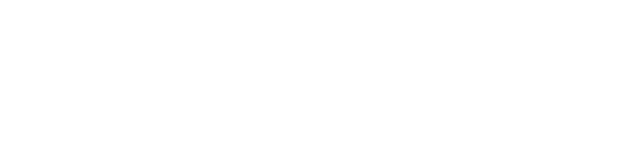
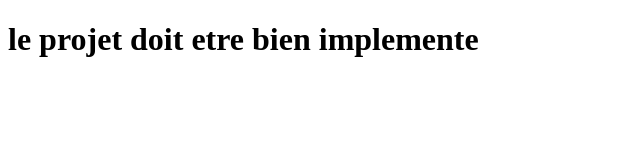
Before and after one commit to ELHIMASS/Zoroo, a plain HTML site: page index.html in a window 1280 px wide. Shown: the whole page, without its empty margins (0-640 px from the left). Drawn offline with Linux system fonts and the light colour scheme.

Commit message:
le mise a jour de anas

```diff
--- a/index.html
+++ b/index.html
@@ -4,6 +4,7 @@
     <meta charset="UTF-8">
     <meta name="viewport" content="width=device-width, initial-scale=1.0">
     <title>moto_loc</title>
+    <h1> le projet doit etre bien implemente</h1>
 </head>
 <body>
 
```
Also changed, not shown: 1 other file.
